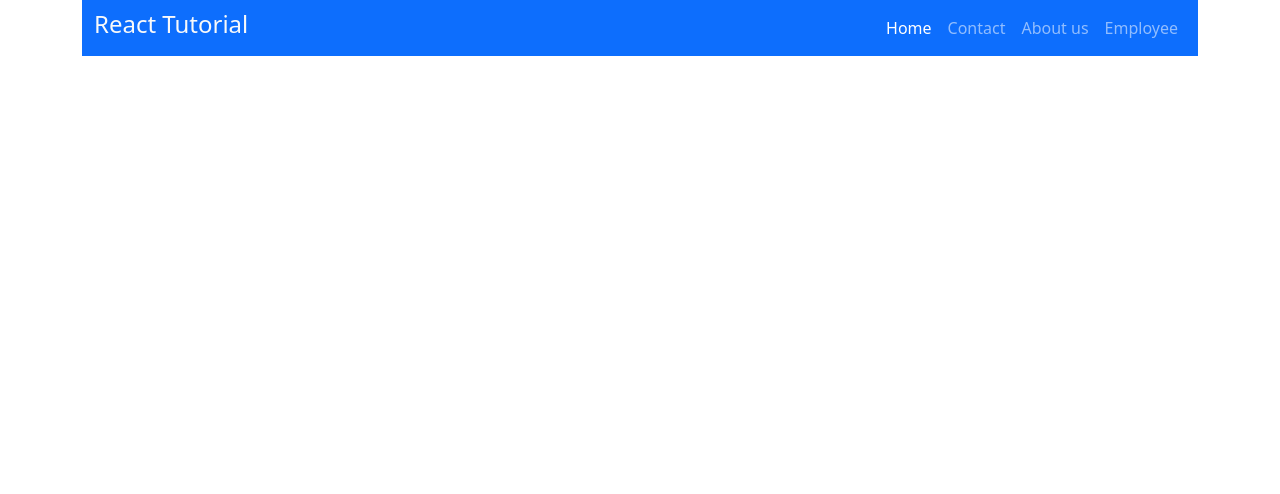
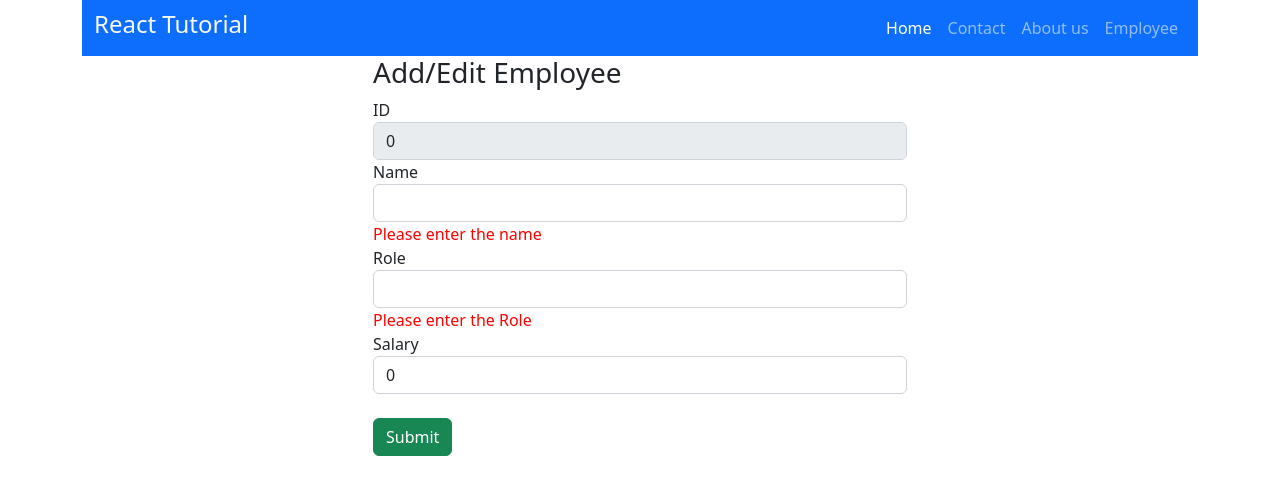
Before and after one commit to nihira2020/reactroute, a React (Create React App) app: page /addemployee in a window 1280 px wide. Shown: the top 494 px of the page. Built offline with nearby package versions, Linux system fonts and the light colour scheme.

Commit message:
Making post request

```diff
--- a/db.json
+++ b/db.json
@@ -4,26 +4,43 @@
       "id": 1,
       "name": "Jos butler",
       "role": "Delivery Head",
-      "salary":"20000"
+      "salary": "20000"
     },
     {
       "id": 2,
       "name": "Joe Root",
       "role": "Manager",
-      "salary":"30000"
+      "salary": "30000"
     },
     {
       "id": 3,
       "name": "Jony Bairstow",
       "role": "Engineer",
-      "salary":"40000"
+      "salary": "40000"
     },
     {
       "id": 4,
       "name": "Ben Stokes",
       "role": "Associate",
-      "salary":"50000"
+      "salary": "50000"
+    },
+    {
+      "name": "Jhon Peter",
+      "role": "Admin",
+      "salary": "10000",
+      "id": 5
+    },
+    {
+      "name": "Amar sigh",
+      "role": "Developer",
+      "salary": "50000",
+      "id": 6
+    },
+    {
+      "name": "Dhoni",
+      "role": "Admin",
+      "salary": "300000",
+      "id": 7
     }
   ]
-
 }
--- a/src/AddEmployee.js
+++ b/src/AddEmployee.js
@@ -1,5 +1,5 @@
 import { useState } from "react";
-import { useParams } from "react-router-dom";
+import { useNavigate, useParams } from "react-router-dom";
 import useFetch from "./useFetch";
 
 const AddEmployee = () => {
@@ -7,12 +7,27 @@ const AddEmployee = () => {
     const [id, idchange] = useState(0);
     const [name, namechange] = useState('');
     const [role, rolechange] = useState('');
+    const [salary, salarychange] = useState(0);
+
+    const navigate=useNavigate();
 
     // functions
     const handlesubmit = (e) => {
         e.preventDefault();
-        const empobj = { id, name, role };
-        console.log(empobj);
+        const empobj = { name, role, salary };
+
+        // console.log(empobj);
+
+        fetch("http://localhost:8000/employee", {
+            method: "POST",
+            headers: { "content-type": "application/json" },
+            body: JSON.stringify(empobj)
+        }).then(() => {
+            //console.log("data added");
+            navigate(-1);
+        }).catch((err) => {
+            console.log(err.message);
+        })
     }
 
 
@@ -39,6 +54,11 @@ const AddEmployee = () => {
                             {role.length == 0 && <span className="errormessage"> Please enter the Role</span>}
                         </div>
                         <div className="form-group">
+                            <label>Salary</label>
+                            <input value={salary} onChange={e => salarychange(e.target.value)} className="form-control" ></input>
+
+                        </div>
+                        <div className="form-group">
                             <br></br>
                             <button className="btn btn-success" type="submit">Submit</button>
                         </div>
--- a/src/App.js
+++ b/src/App.js
@@ -23,6 +23,7 @@ function App() {
           <Route path='/contact' element={<Contact/>}></Route>
           <Route path='/about' element={<Aboutus/>}></Route>
           <Route path='/employee' element={<EmployeeListing/>}></Route>
+          <Route path='/addemployee' element={<AddEmployee/>}></Route>
 
           <Route path='/empdetails/:id/:name' element={<Empdetails/>}></Route>
           <Route path='/empdetails/:id' element={<Empdetails/>}></Route>
--- a/src/EmployeeListing.js
+++ b/src/EmployeeListing.js
@@ -16,6 +16,7 @@ const EmployeeListing = () => {
 
             <div className="card" >
                 <div className="card-body">
+                    <Link className="btn btn-success" to="/addemployee">Add New</Link>
                     <h5 className="card-title">Employee Listing</h5>
 
 
```
